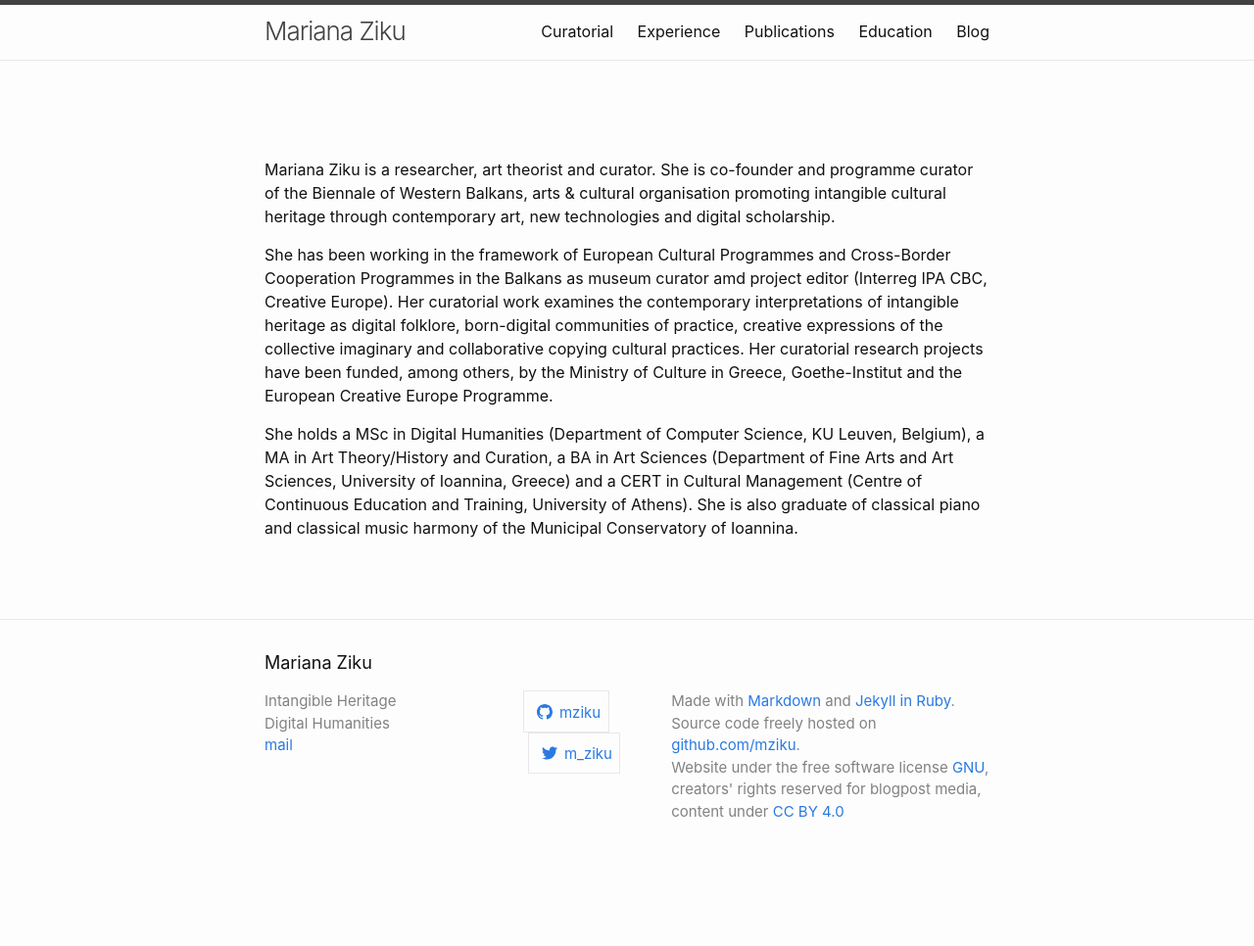
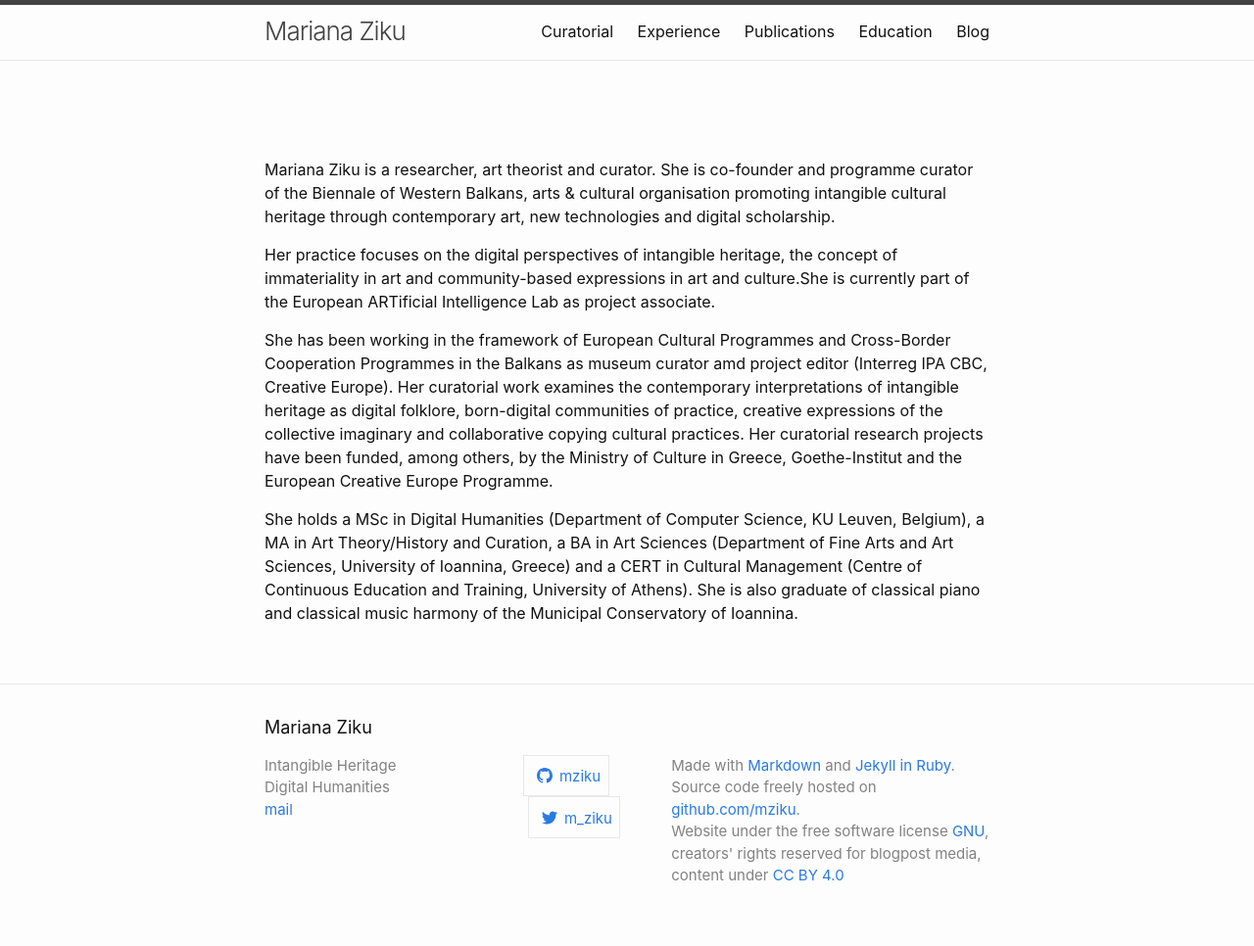
Before and after one commit to mziku/mziku.github.io, a Jekyll site: the page built from index.md, in a window 1280 px wide. Shown: the whole page at 98% size. Built offline with Jekyll 4.4.1, drawn with Linux system fonts in a browser that asks for light colours; before the commit the page ends 900 px from its top, so only the background shows below that.

Commit message:
Update index.md

```diff
--- a/index.md
+++ b/index.md
@@ -6,8 +6,7 @@ layout: page
 
 Mariana Ziku is a researcher, art theorist and curator. She is co-founder and programme curator of the Biennale of Western Balkans, arts & cultural organisation promoting intangible cultural heritage through contemporary art, new technologies and digital scholarship.
 
-
-
+Her practice focuses on the digital perspectives of intangible heritage, the concept of immateriality in art and community-based expressions in art and culture.She is currently part of the European ARTificial Intelligence Lab as project associate.
 
 She has been working in the framework of European Cultural Programmes and Cross-Border Cooperation Programmes in the Balkans as museum curator amd project editor (Interreg IPA CBC, Creative Europe). Her curatorial work examines the contemporary interpretations of intangible heritage as digital folklore, born-digital communities of practice, creative expressions of the collective imaginary and collaborative copying cultural practices. Her curatorial research projects have been funded, among others, by the Ministry of Culture in Greece, Goethe-Institut and the European Creative Europe Programme.
 
```
